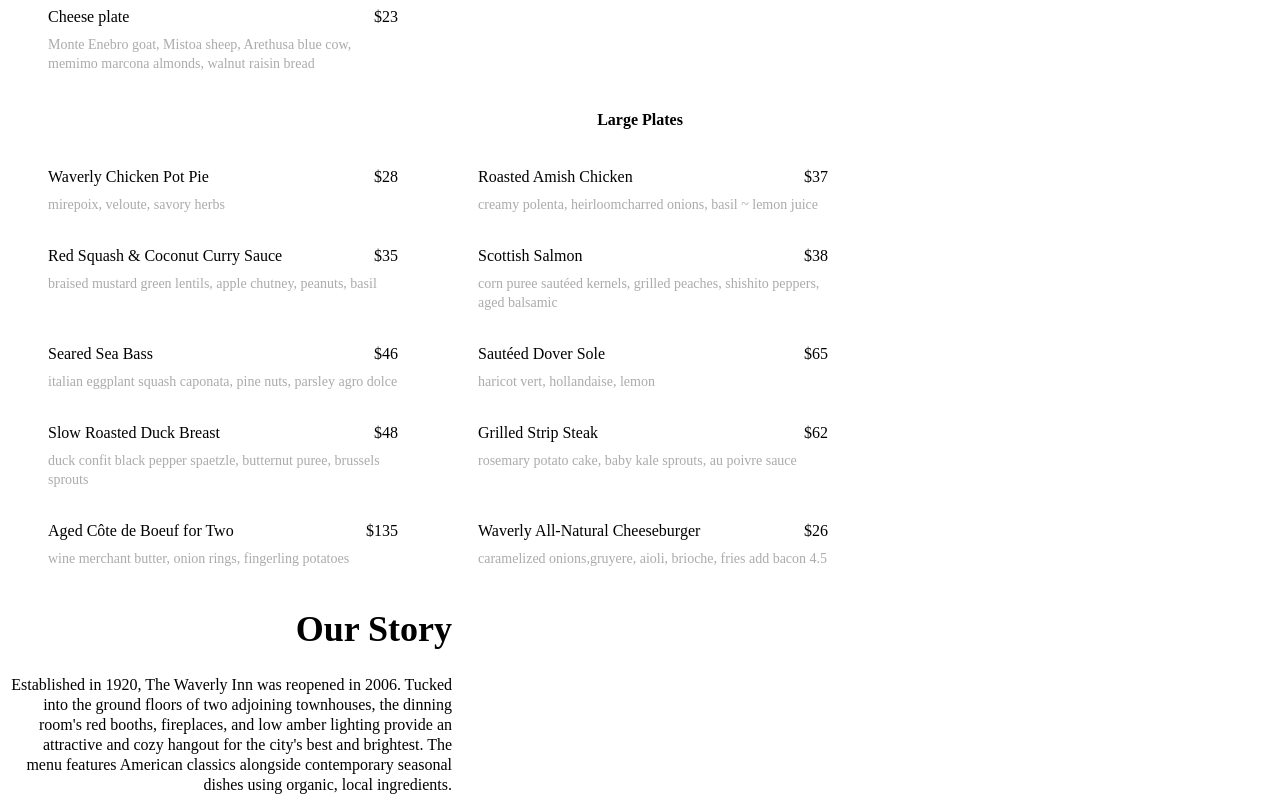
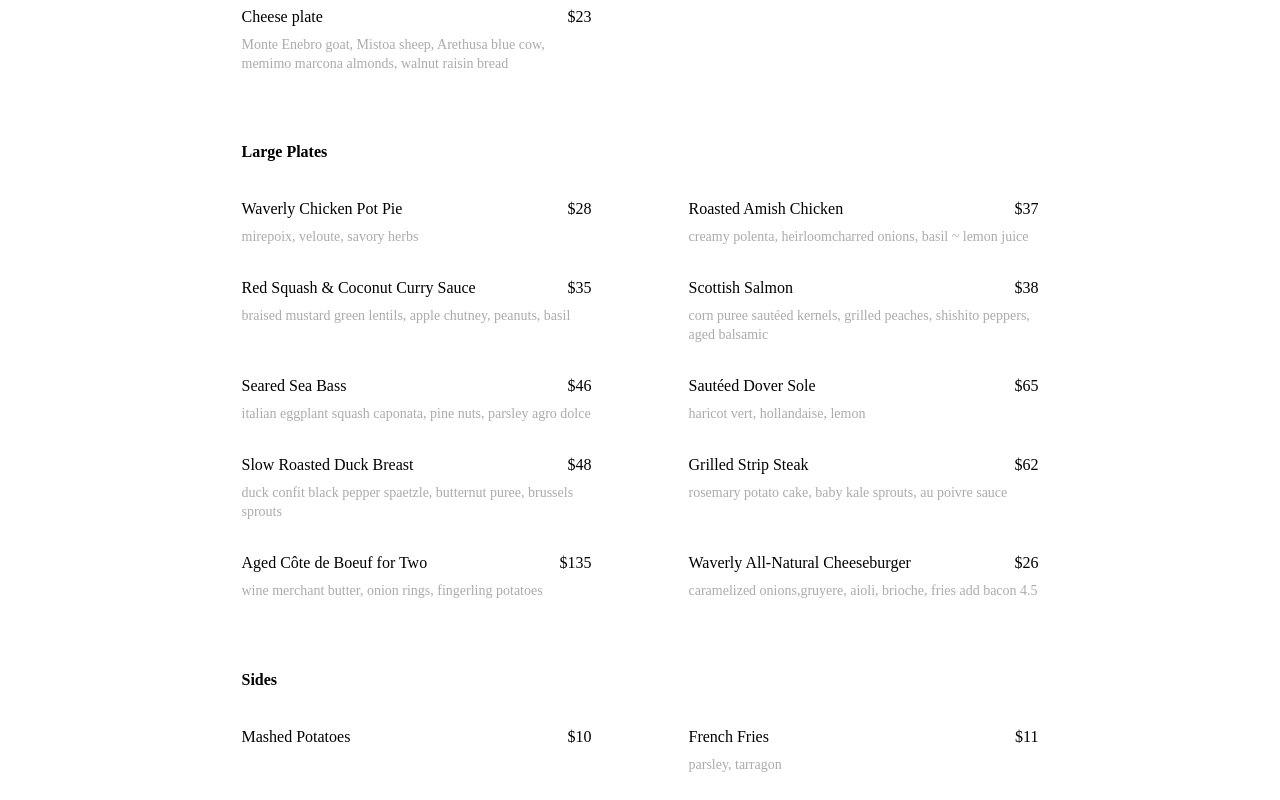
Before and after one commit to cferland/ux-sei-collab, a React (Create React App) app in the folder waverly-inn/: page / in a window 1280 px wide. Shown: the part 680-1480 px from the top of the page. Built offline with nearby package versions, Linux system fonts and the light colour scheme; a web font is replaced by a local one.

Commit message:
menu positioning adjustments

```diff
--- a/waverly-inn/src/App.css
+++ b/waverly-inn/src/App.css
@@ -8,26 +8,31 @@ h1 {
 }
 
 h2 {
+  font-family: 'Avenir-Heavy';
   font-size: 24px;
   line-height: 32px;
 }
 
 h3 {
+  font-family: 'Avenir-Heavy';
   font-size: 18px;
   line-height: 24px;
 }
 
 h4 {
+  font-family: 'Avenir-Heavy';
   font-size: 16px;
   line-height: 20px;
 }
 
 h5 {
+  font-family: 'Avenir-Heavy';
   font-size: 14px;
   line-height: 18px
 }
 
 h6 {
+  font-family: 'Avenir-Heavy';
   font-size: 12px;
   line-height: 16px;
 }
@@ -99,8 +104,16 @@ p5 {
 .menu-section {
   display: flex;
   flex-wrap: wrap;
-  max-width: 1440px;
+  max-width: 1300px;
   margin: 0 auto;
+  justify-content: space-between;
+  margin-bottom: 2em;
+}
+
+.menu-section-title {
+  width: 1300px;
+  text-align: left;
+  margin-left: 2.5em;
 }
 
 .selected {
@@ -168,3 +181,15 @@ footer {
   width: 32px;
   height: 32px;
 }
+
+@media screen and (max-width: 1305px) {
+  .menu-section {
+    max-width: 877px;
+  }
+}
+
+@media screen and (max-width: 875px) {
+  .menu-section {
+    justify-content: center;
+  }
+}
--- a/waverly-inn/src/components/Menu.js
+++ b/waverly-inn/src/components/Menu.js
@@ -186,16 +186,39 @@ class Menu extends Component {
     }
   }
 
+  toggleCategory = (e) => {
+    // e.target.classList.toggle('selected')
+    const dinnerdiv = document.querySelector('#dinner');
+    const dessertdiv = document.querySelector('#dessert');
+    if (!e.target.classList.contains('selected')) {
+      dinnerdiv.classList.toggle('selected');
+      dessertdiv.classList.toggle('selected');
+
+      if (this.state.selected === "dinner") {
+        this.setState({
+          selected: 'dessert'
+        })
+      } else {
+        this.setState({
+          selected: 'dinner'
+        })
+      }
+    }
+  }
+
   render() {
     return (
       <div className="menu">
+
         <h1 className="menu-title">WINTER MENU</h1>
         <div className="menu-categories">
-          <h2 className="menu-category selected">DINNER</h2>
-          <h2 className="menu-category">DESSERT</h2>
+          <h2 id="dinner" onClick={this.toggleCategory} className="menu-category selected">DINNER</h2>
+          <h2 id="dessert" onClick={this.toggleCategory} className="menu-category">DESSERT</h2>
         </div>
-        <h4>Small Plates</h4>
+        {this.state.selected === 'dinner' &&
+          <div>
             <div className="menu-smallplates menu-section">
+              <h4 className="menu-section-title">Small Plates</h4>
               {this.state.smallPlates.map((item, key) =>
                 <div key={key}>
                   <MenuItem
@@ -206,8 +229,9 @@ class Menu extends Component {
                 </div>
               )}
             </div>
-        <h4>Large Plates</h4>
+
             <div className="menu-largeplates menu-section">
+              <h4 className="menu-section-title">Large Plates</h4>
               {this.state.largePlates.map((item, key) =>
                 <div key={key}>
                   <MenuItem
@@ -218,7 +242,36 @@ class Menu extends Component {
                 </div>
               )}
             </div>
+
+            <div className="menu-largeplates menu-section">
+              <h4 className="menu-section-title">Sides</h4>
+              {this.state.sides.map((item, key) =>
+                <div key={key}>
+                  <MenuItem
+                    title={item.title}
+                    price={item.price}
+                    description={item.description}
+                  />
                 </div>
+              )}
+            </div>
+          </div>
+        }
+        {this.state.selected === "dessert" &&
+          <div className="menu-dessert menu-section">
+            <h4 className="menu-section-title">Dessert</h4>
+            {this.state.desserts.map((item, key) =>
+              <div key={key}>
+                <MenuItem
+                  title={item.title}
+                  price={item.price}
+                  description={item.description}
+                />
+              </div>
+            )}
+          </div>
+        }
+      </div >
     )
   }
 }
```
Lines whose indentation alone changed are shown as unchanged.
